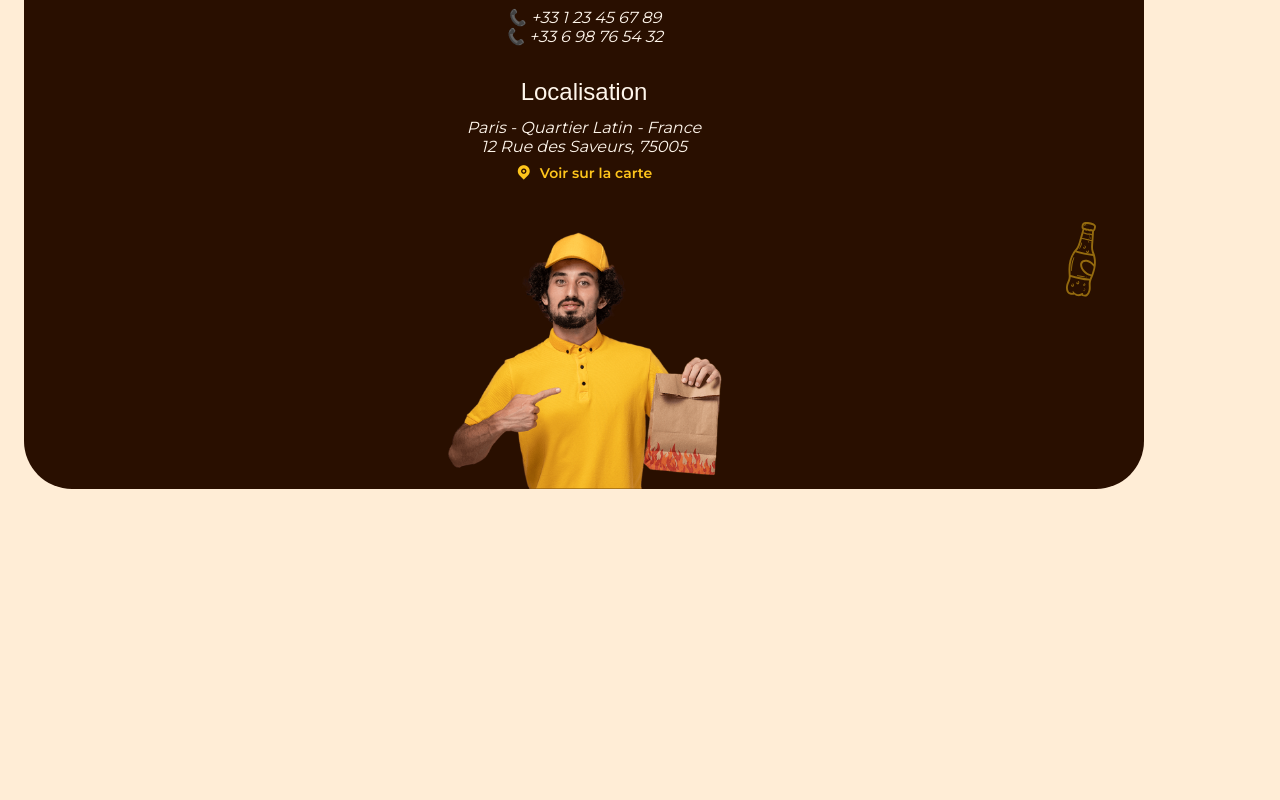
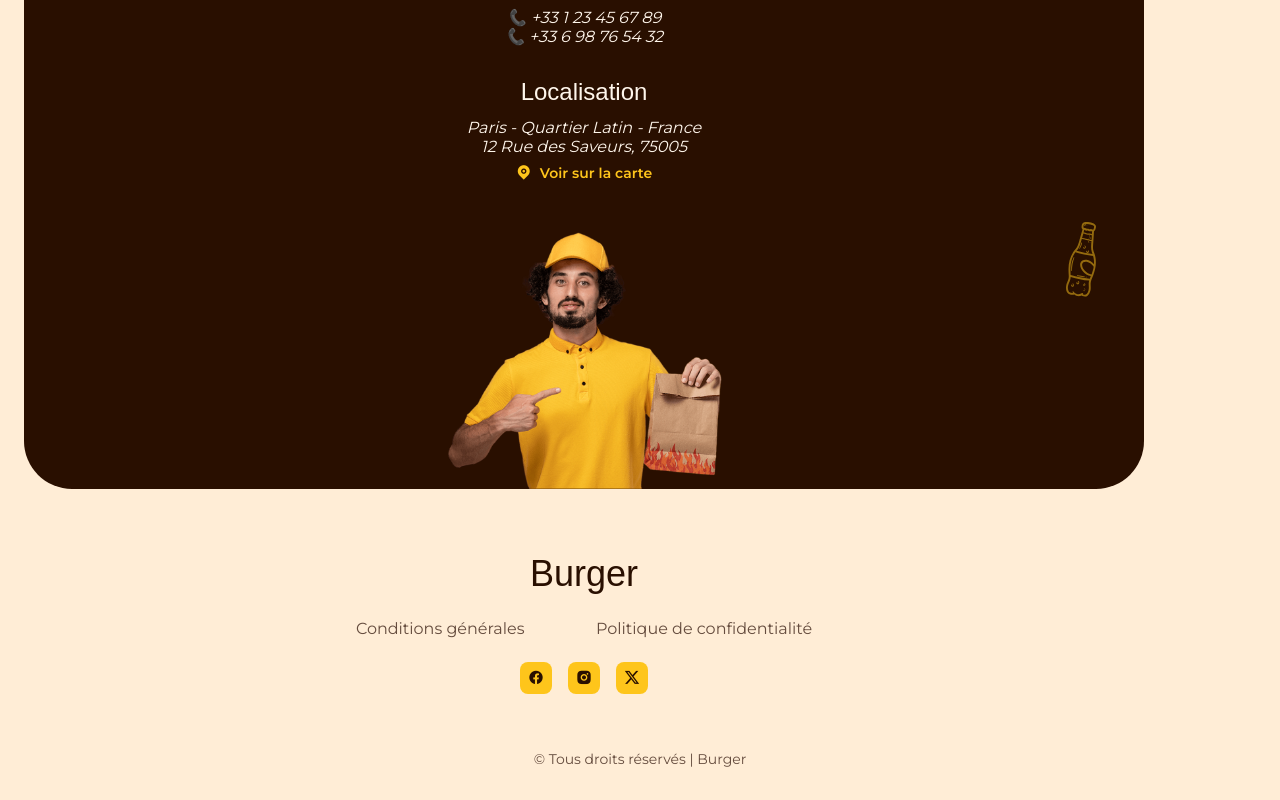
Before and after one commit to ValentinMadiot/burger-restaurant_ui, a plain HTML site: page index.html in a window 1280 px wide. Shown: the part 3317-4117 px from the top of the page. Before the commit the page ends 3822 px from the top, so only its background shows below. Drawn offline with nearby package versions, Linux system fonts and the light colour scheme; a web font is replaced by a local one.

Commit message:
add footer

```diff
--- a/assets/css/styles.css
+++ b/assets/css/styles.css
@@ -588,6 +588,60 @@ img {
 }
 
 /*=============== FOOTER ===============*/
+.footer {
+  padding-block: 3rem 2rem;
+}
+
+.footer__conatainer {
+  row-gap: 2rem;
+}
+
+.footer__logo {
+  justify-self: center;
+  font-size: var(--h1-font-size);
+  font-family: var(--second-font);
+  color: var(--title-color);
+}
+
+.footer__content {
+  grid-template-columns: repeat(2, 1fr);
+  justify-self: center;
+  justify-content: center;
+}
+
+.footer__link {
+  color: var(--text-color);
+}
+
+.footer__social {
+  grid-column: 1 / 3;
+  display: flex;
+  justify-content: center;
+  column-gap: 1rem;
+}
+
+.footer__social a {
+  width: 32px;
+  height: 32px;
+  background-color: var(--first-color);
+  color: var(--second-color);
+  font-size: 1rem;
+  border-radius: 0.5rem;
+  display: grid;
+  place-items: center;
+  transition: transform 0.4s;
+}
+
+.footer__social a:hover {
+  transform: translateY(-0.25rem);
+}
+
+.footer__copy {
+  display: block;
+  text-align: center;
+  font-size: var(--small-font-size);
+  margin-top: 3.5rem;
+}
 
 /*=============== SCROLL BAR ===============*/
 
--- a/index.html
+++ b/index.html
@@ -412,7 +412,32 @@
     </main>
 
     <!--==================== FOOTER ====================-->
-    <footer class="footer"></footer>
+    <footer class="footer">
+      <div class="footer__container container grid">
+        <a href="#" class="footer__logo">Burger</a>
+
+        <div class="footer__content grid">
+          <a href="#" class="footer__link">Conditions générales</a>
+          <a href="#" class="footer__link">Politique de confidentialité</a>
+
+          <div class="footer__social">
+            <a href="https://www.facebook.com/" target="_blank">
+              <i class="ri-facebook-circle-fill"></i>
+            </a>
+
+            <a href="https://www.instagram.com/" target="_blank">
+              <i class="ri-instagram-fill"></i>
+            </a>
+
+            <a href="https://twitter.com/" target="_blank">
+              <i class="ri-twitter-x-fill"></i>
+            </a>
+          </div>
+        </div>
+      </div>
+
+      <span class="footer__copy"> &#169; Tous droits réservés | Burger </span>
+    </footer>
 
     <!--========== SCROLL UP ==========-->
 
```
